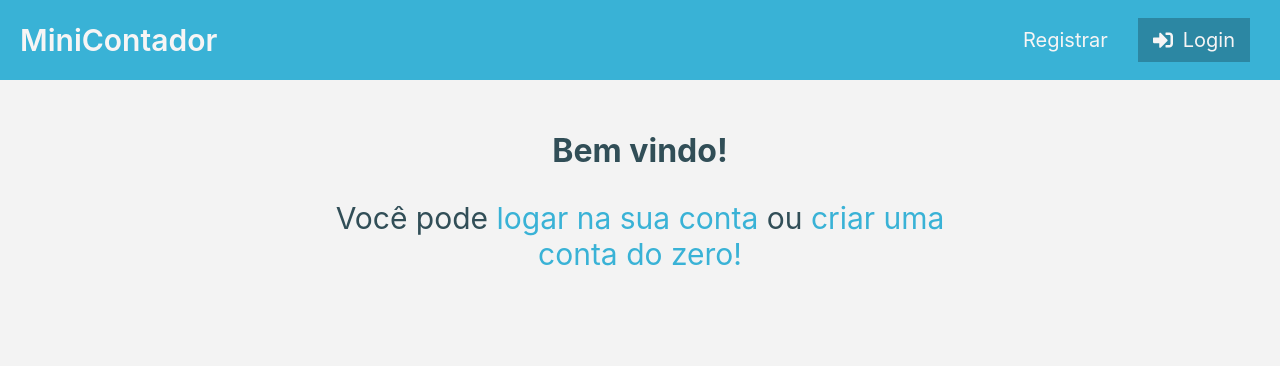
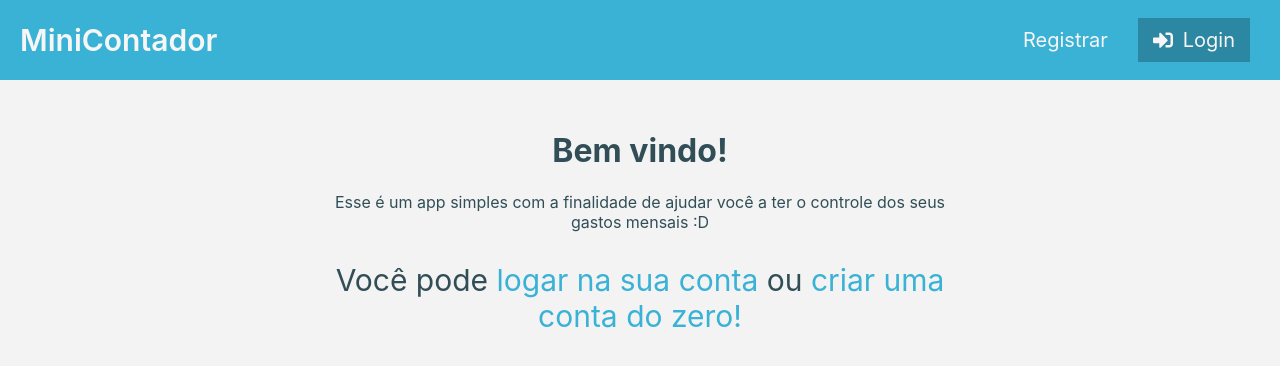
Before and after one commit to davigiroux/mini-contador, a React (Create React App) app in the folder frontend/: page / in a window 1280 px wide. Shown: the top 366 px of the page. Built offline with nearby package versions, Linux system fonts and the light colour scheme.

Commit message:
adicionando texto na home

```diff
--- a/frontend/src/pages/Home.js
+++ b/frontend/src/pages/Home.js
@@ -10,6 +10,7 @@ function Home() {
     return (
         <div>
             <h1>Bem vindo!</h1>
+            <p>Esse é um app simples com a finalidade de ajudar você a ter o controle dos seus gastos mensais :D</p>
             <TextoDeBoasVindas>
                 Você pode <Link to="/login">logar na sua conta</Link> ou <Link to="/registrar">criar uma conta do zero!</Link>
             </TextoDeBoasVindas>
```
